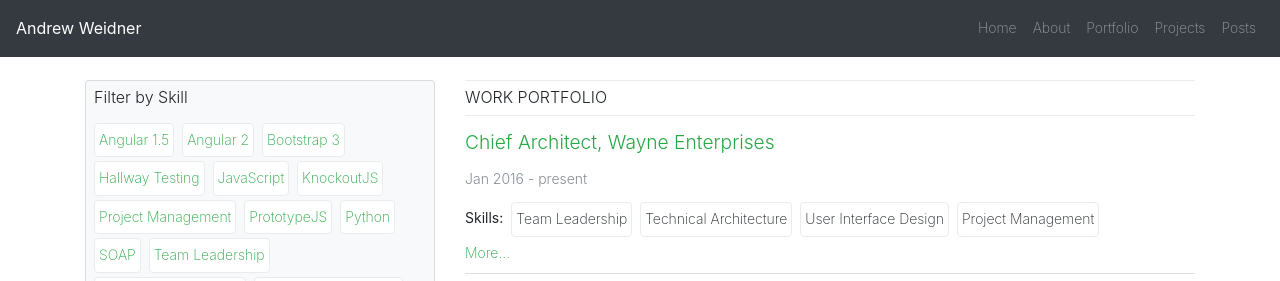
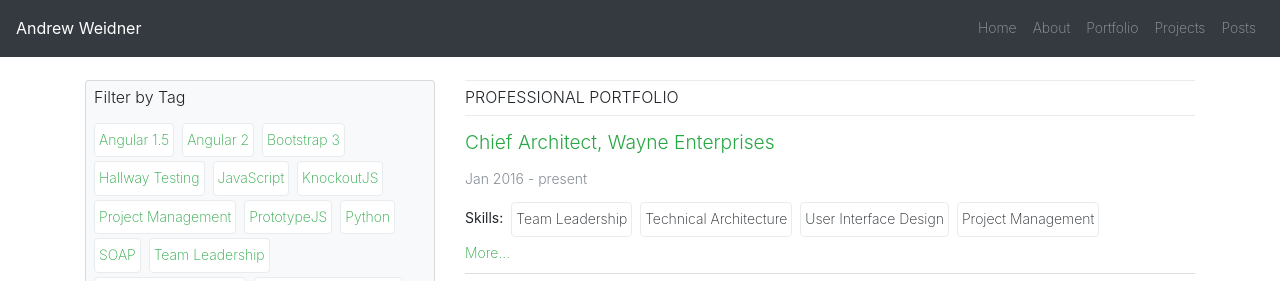
Before and after one commit to metaweidner/metaweidner.github.io, a Jekyll site: the page built from list/portfolio.html, in a window 1280 px wide and 948 px high. Shown: the top 281 px of the window. Built offline with Jekyll 4.4.1, drawn with Linux system fonts in a browser that asks for light colours; comment, search, counter and statistics services are not loaded.

Commit message:
modify portfolio labels

```diff
--- a/_includes/components/all-skills.html
+++ b/_includes/components/all-skills.html
@@ -4,7 +4,7 @@
     <div class="card bg-light">
         <div class="card-body p-2">
             <div class="card-title">
-                <h5>Filter by Skill</h5>
+                <h5>Filter by Tag</h5>
             </div>
             {% for skill in group_names %}
                 <a class="d-inline-block bg-white border rounded p-1 mr-1 mb-1 skill skill-{{ skill | slugify }}"
--- a/_includes/components/portfolio-meta.html
+++ b/_includes/components/portfolio-meta.html
@@ -5,7 +5,7 @@
                 <h5>{{ page.duration }}</h5>
             </div>
             <div class="d-flex flex-wrap align-items-center">
-                <span class="mr-2 mb-1">Skills:</span>
+                <span class="mr-2 mb-1">Tags:</span>
                 {% for skill in page.skills %}
                     <a href="{{ site.baseurl }}{% link list/portfolio.html %}#{{ skill | slugify }}"
                        class="bg-white border rounded p-1 mr-1 mb-1 d-inline-block">
--- a/list/portfolio.html
+++ b/list/portfolio.html
@@ -1,5 +1,5 @@
 ---
-title:  Work Portfolio
+title:  Professional Portfolio
 show_skills: true
 permalink: list/portfolio.html
 ---
```
